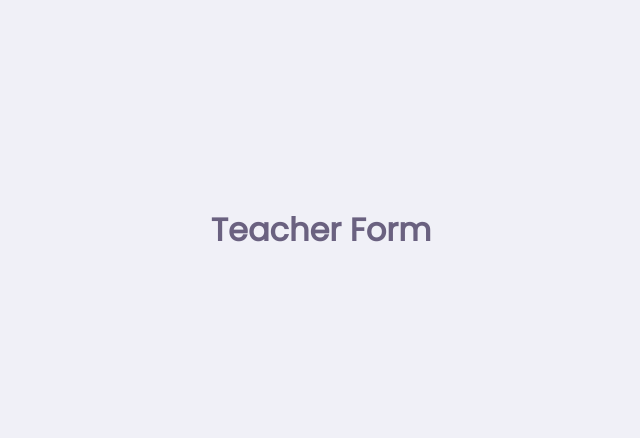
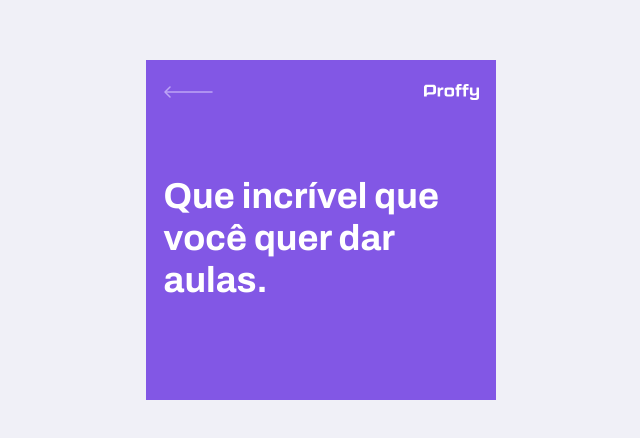
Before and after one commit to phinheiro/proffy-web, a React (Create React App) app: page /give-classes in a window 1280 px wide. Shown: the part 170-608 px from the top of the page, without its empty margins (319-959 px from the left). Built offline with nearby package versions, Linux system fonts and the light colour scheme.

Commit message:
Adção do componente PageHeader na página

```diff
--- a/src/pages/TeacherForm/index.tsx
+++ b/src/pages/TeacherForm/index.tsx
@@ -1,10 +1,14 @@
 import React from 'react';
+
+import PageHeader from '../../components/PageHeader';
 
 import './styles.css';
 
 function TeacherForm() {
     return (
-        <h1>Teacher Form</h1>
+        <div id="page-teacher-form" className="container">
+            <PageHeader title="Que incrível que você quer dar aulas." />
+        </div>
     );
 }
 
```
